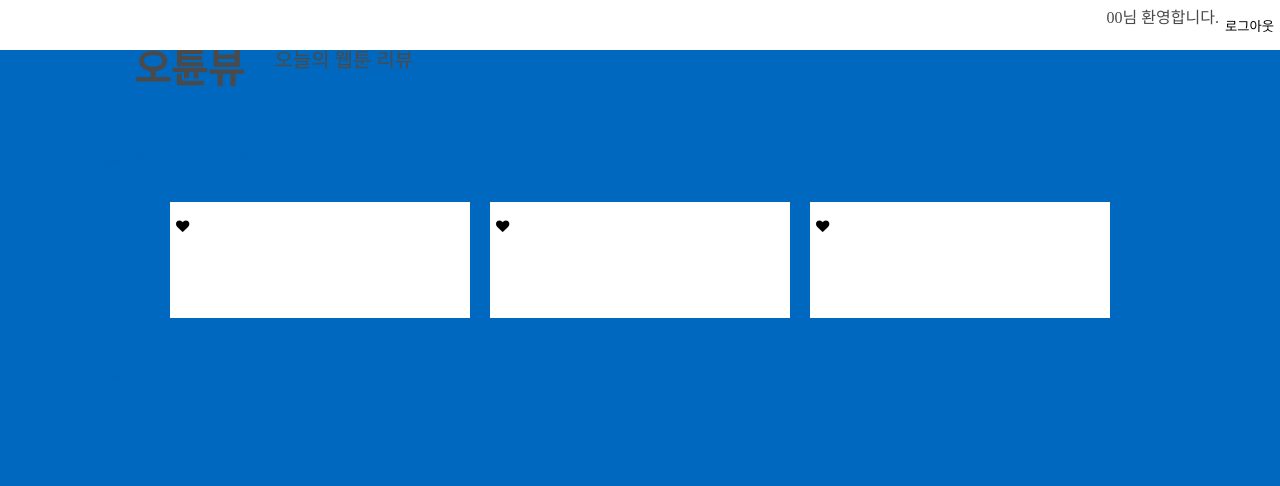
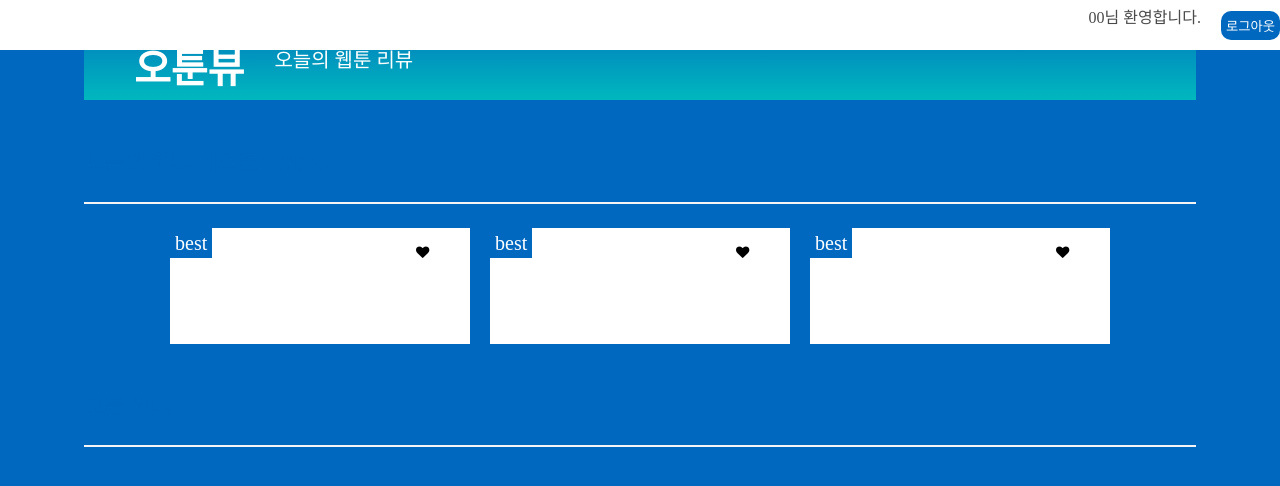
Before and after one commit to Jihyun85/team18_otv, a Flask app: template templates/index.html in a window 1280 px wide. Shown: the top 486 px of the page. Run offline with Flask 2, Linux system fonts and the light colour scheme; the template is opened without the code that fills it, so the values that code supplies are empty; some libraries are stand-ins or nearby versions.

Commit message:
OTV_메인페이지 HTML 및 CSS 추가

```diff
--- a/static/css/main.css
+++ b/static/css/main.css
@@ -10,14 +10,11 @@ body {
 }
 
 .main-header {
-    position: fixed;
-    top: 0;
-    left: 0;
     display: flex;
     justify-content: flex-end;
     align-items: center;
     width: 100%;
-    height: 50px;
+    margin: 0px 0px 10px 0px;
     background-color: white;
 }
 
@@ -26,12 +23,29 @@ body {
     align-items: center;
 }
 
+.logout-btn{
+    background-color: #0068be;
+    color: white;
+    border-radius: 10px;
+    padding: 5px;
+    transition: background-color .5s;
+    margin-left: 20px
+}
+
+.logout-btn:hover{
+    background-color: crimson;
+}
+
+
 
 .title-box {
     display: flex;
     flex-direction: column;
     align-content: center;
-    gap: 15px;
+    gap: 20px;
+    background: linear-gradient(to bottom, #0068be, #00b8be);
+    color: white;
+    padding: 50px;
 
 }
 
@@ -54,11 +68,29 @@ body {
     font-weight: 600;
 }
 
+.subtitle-line {
+    border: 2px;
+    color: darkgray;
+
+}
+
 .webtoon-best,
-.webtoon-all
-{
+.webtoon-all {
     padding-top: 50px;
 }
+.best-word {
+    transition: color .5s;
+}
+
+.best-word:hover {
+    color: #0068be;
+
+}
+
+
+/*.toprank-link{*/
+
+/*}*/
 
 .toprank-item,
 .webtoon-all-item {
@@ -85,17 +117,35 @@ body {
 
 .toprank-detail {
     height: 100px;
+    display: flex;
+}
+
+.ico-best {
+    background-color: #0068be;
+    color: white;
+    font-size: 15pt;
+    padding: 5px;
+    position: absolute;
+}
+
+.toprank-title {
+    width: 80%;
+}
+
+.toprank-btn-wrap {
+    width: 20%;
 }
 
 .webtoon-all-list {
     display: flex;
     flex-wrap: wrap;
-    gap: 10px;
-    justify-content: center;
+    gap: 20px;
+
 }
 
 .webtoon-all-item {
     width: 200px;
+    justify-content: center;
 }
 
 .webtoon-imgbox {
@@ -105,3 +155,33 @@ body {
 .webtoon-imgbox img {
     width: 100%;
 }
+
+.webtoon-all-detail {
+    width: 100%;
+    display: flex;
+    margin-top: 10px;
+}
+
+.webtoon-title {
+    width: 150px;
+    display: block;
+    overflow: hidden;
+    white-space: nowrap;
+    text-overflow: ellipsis;
+}
+
+.likes-btn-wrap {
+    width: 50px;
+}
+
+.likes like-btn {
+    width: 100%;
+}
+
+.likes dislike-btn {
+    width: 100%;
+}
+
+.likes-count {
+    width: 100%;
+}
--- a/templates/index.html
+++ b/templates/index.html
@@ -36,18 +36,19 @@
 <div class="container">
     <div class="main-header">
         <p class="my-info">00님 환영합니다.</p>
-        <button onclick="sign_out()" type="button">로그아웃</button>
+        <button onclick="sign_out()" type="button" class='logout-btn'>로그아웃</button>
     </div>
 
     <div class="title-box">
         <h1 class="title-text">
-            오튠뷰
+            오툰뷰
         </h1>
         <span class="title-description">오늘의 웹툰 리뷰</span>
     </div>
 
     <article class="webtoon-best">
-        <h2 class="subtitle">오늘의 웹툰 베스트 TOP 3!</h2>
+        <h2 class="subtitle">오늘의 웹툰 <span class="best-word">베스트</span> TOP 3!</h2>
+        <hr class="subtitle-line">
         <ul class="toprank-list">
             {% for i in range(3) %}
                 {% set image = webtoons[i]['image'] %}
@@ -58,14 +59,21 @@
 
                 <a href="/webtoons/{{ id }}" class="toprank-link">
                     <li class="toprank-item">
-                        <div class="webtoon-imgbox"><img src="{{ image }}" alt="{{ title }}"></div>
+                        <div class="webtoon-imgbox">
+                            <div class="ico-best">best</div>
+                            <img src="{{ image }}" alt="{{ title }}">
+                        </div>
                         <div class="toprank-detail">
-                            <h4>{{ title }}</h4>
-                            <div>
+                            <h4 class="toprank-title">{{ title }}</h4>
+                            <div class="toprank-btn-wrap">
                                 {% if check_like == false %}
-                                    <button class="likes like-btn" type="button" data-id={{ id }} onclick="event.preventDefault(); toggle_like({{ id }});"><i class="fa fa-heart-o" aria-hidden="true"></i></button>
+                                    <button class="likes like-btn" type="button"
+                                            data-id={{ id }} onclick="event.preventDefault(); toggle_like({{ id }});">
+                                    <i class="fa fa-heart-o" aria-hidden="true"></i></button>
                                 {% else %}
-                                    <button class="likes dislike-btn" type="button" data-id={{ id }} onclick="event.preventDefault(); toggle_like({{ id }});"><i class="fa fa-heart" aria-hidden="true"></i></button>
+                                    <button class="likes dislike-btn" type="button"
+                                            data-id={{ id }} onclick="event.preventDefault(); toggle_like({{ id }});">
+                                    <i class="fa fa-heart" aria-hidden="true"></i></button>
                                 {% endif %}
                                 <span class="likes-count" data-num={{ id }}>{{ likes }}</span>
                             </div>
@@ -78,6 +86,7 @@
 
     <article class="webtoon-all">
         <h2 class="subtitle">모든 웹툰</h2>
+        <hr class="subtitle-line">
         <ul class="webtoon-all-list">
             {% for j in range(3,webtoons|length) %}
                 {% set image = webtoons[j]['image'] %}
@@ -86,20 +95,28 @@
                 {% set id = webtoons[j]['id'] %}
                 {% set check_like = webtoons[j]['check_like'] %}
 
+                <a href="/webtoons/{{ id }}" class="webtoon-all-link">
                 <li class="webtoon-all-item">
                     <div class="webtoon-imgbox"><img src="{{ image }}" alt="{{ title }}"></div>
                     <div class="webtoon-all-detail">
-                        <h4>{{ title }}</h4>
-                        <div>
+                        <h4 class="webtoon-title">{{ title }}</h4>
+                        <div class="likes-btn-wrap">
                             {% if check_like == false %}
-                                <button class="likes like-btn" type="button" data-id={{ id }} onclick="event.preventDefault(); toggle_like({{ id }});"><i class="fa fa-heart-o" aria-hidden="true"></i></button>
+                                <button class="likes like-btn" type="button"
+                                        data-id={{ id }} onclick="toggle_like({{ id }})"><i class="fa fa-heart-o"
+                                                                                            aria-hidden="true"></i>
+                                </button>
                             {% else %}
-                                <button class="likes dislike-btn" type="button" data-id={{ id }} onclick="event.preventDefault(); toggle_like({{ id }});"><i class="fa fa-heart" aria-hidden="true"></i></button>
+                                <button class="likes dislike-btn" type="button"
+                                        data-id={{ id }} onclick="toggle_like({{ id }})"><i class="fa fa-heart"
+                                                                                            aria-hidden="true"></i>
+                                </button>
                             {% endif %}
                             <span class="likes-count" data-num={{ id }}>{{ likes }}</span>
                         </div>
                     </div>
                 </li>
+
             {% endfor %}
         </ul>
     </article>
```
Lines whose indentation alone changed are shown as unchanged.
